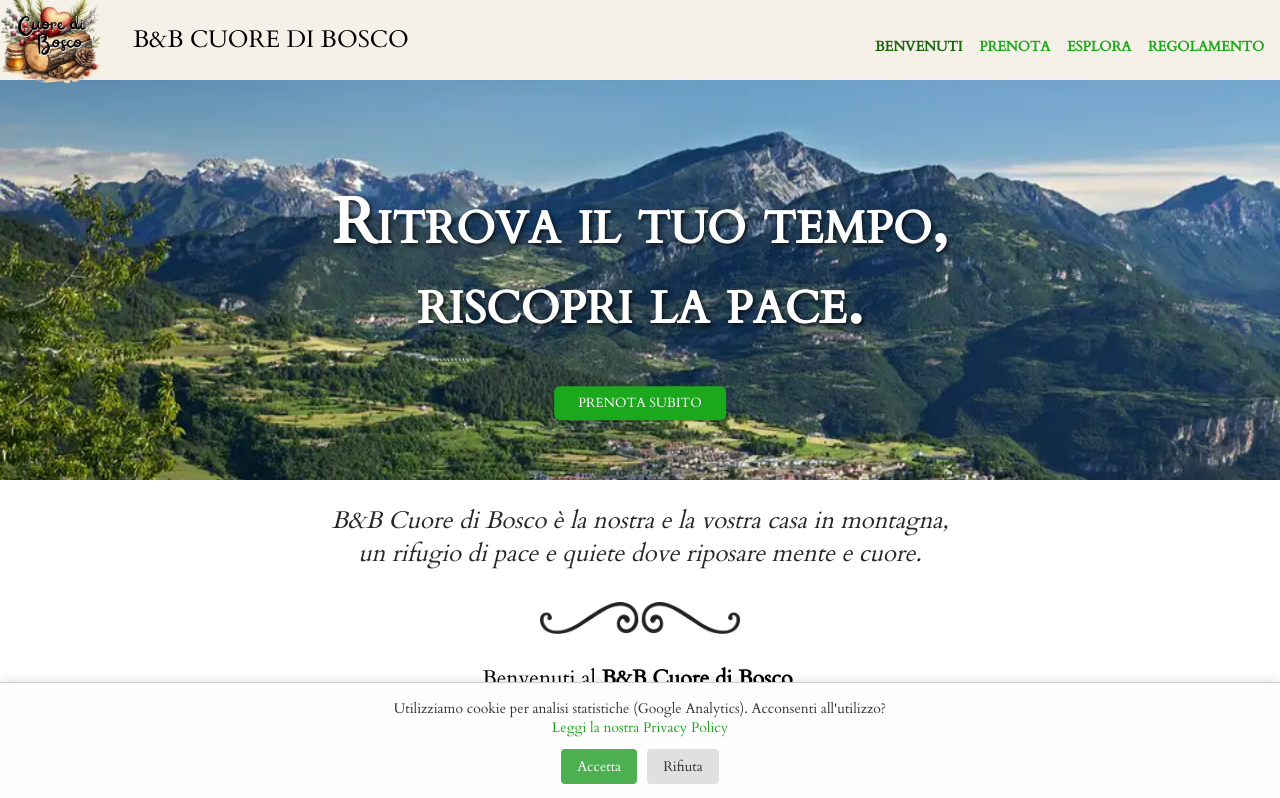
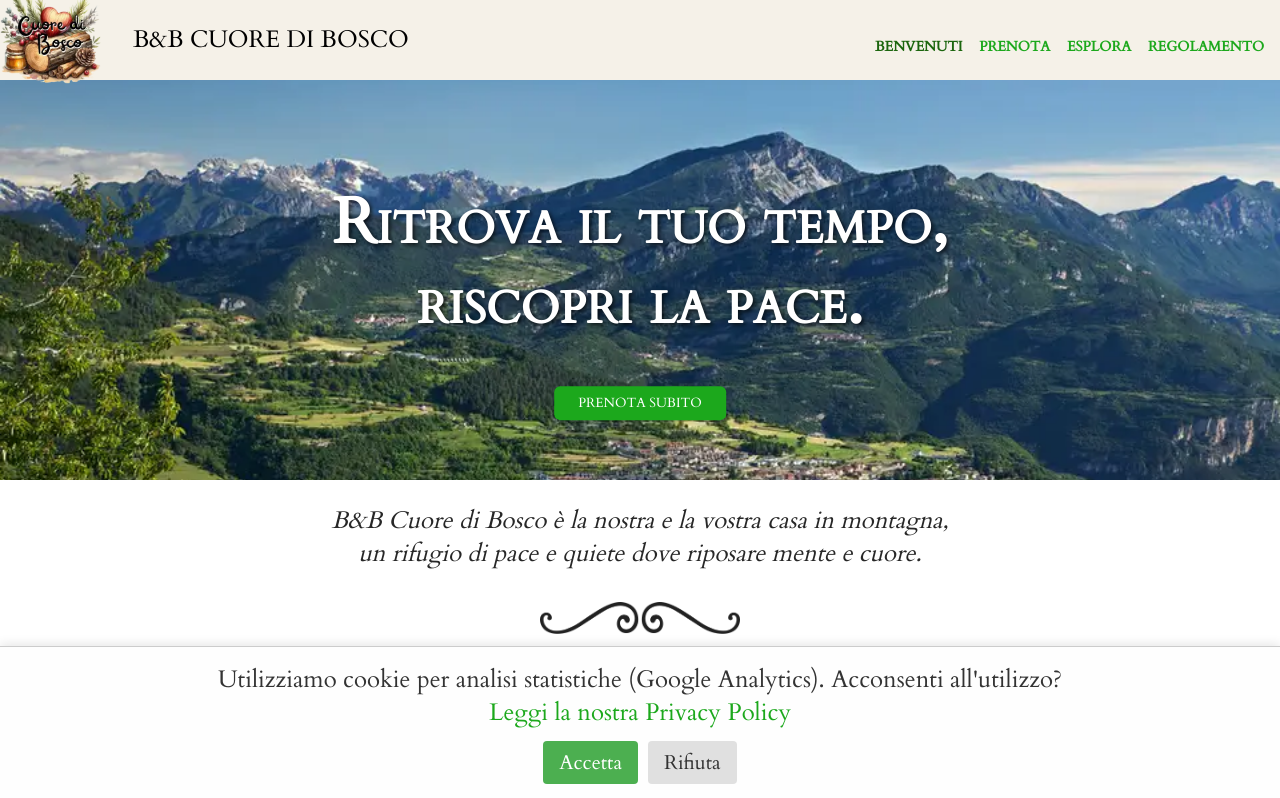
Before and after one commit to Schengatto/cuore-di-bosco, a Nuxt app: page / in a window 1280 px wide. Shown: the top 798 px of the page. Built offline with nearby package versions, Linux system fonts and the light colour scheme.

Commit message:
fix: ingrandito carattere cookie banner

```diff
--- a/components/cookie-banner.vue
+++ b/components/cookie-banner.vue
@@ -59,7 +59,7 @@ const declineCookies = () => {
 
 .cookie-text {
     margin-bottom: 12px;
-    font-size: 14px;
+    font-size: 24px;
     color: #333;
 }
 
@@ -76,7 +76,7 @@ const declineCookies = () => {
     padding: 8px 16px;
     cursor: pointer;
     border-radius: 4px;
-    font-size: 14px;
+    font-size: 20px;
 }
 
 .accept-button:hover {
@@ -90,7 +90,7 @@ const declineCookies = () => {
     padding: 8px 16px;
     cursor: pointer;
     border-radius: 4px;
-    font-size: 14px;
+    font-size: 20px;
 }
 
 .decline-button:hover {
```
